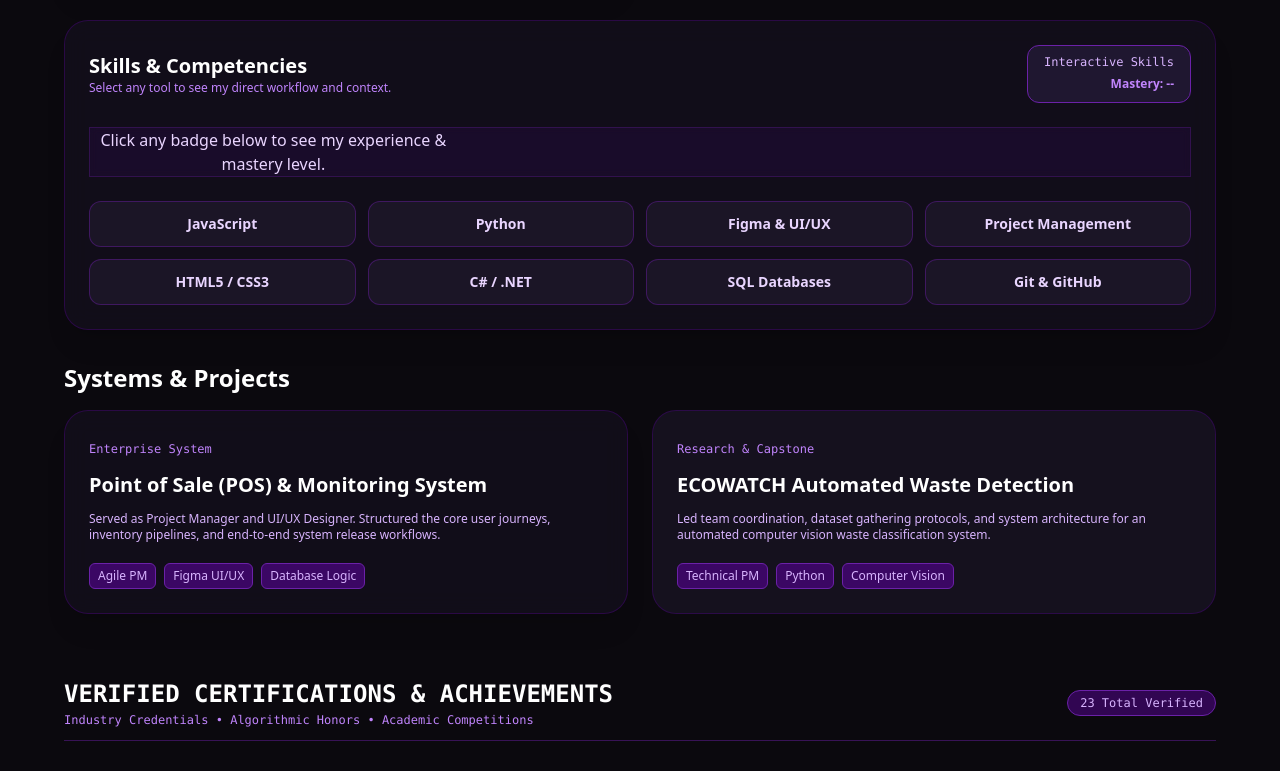
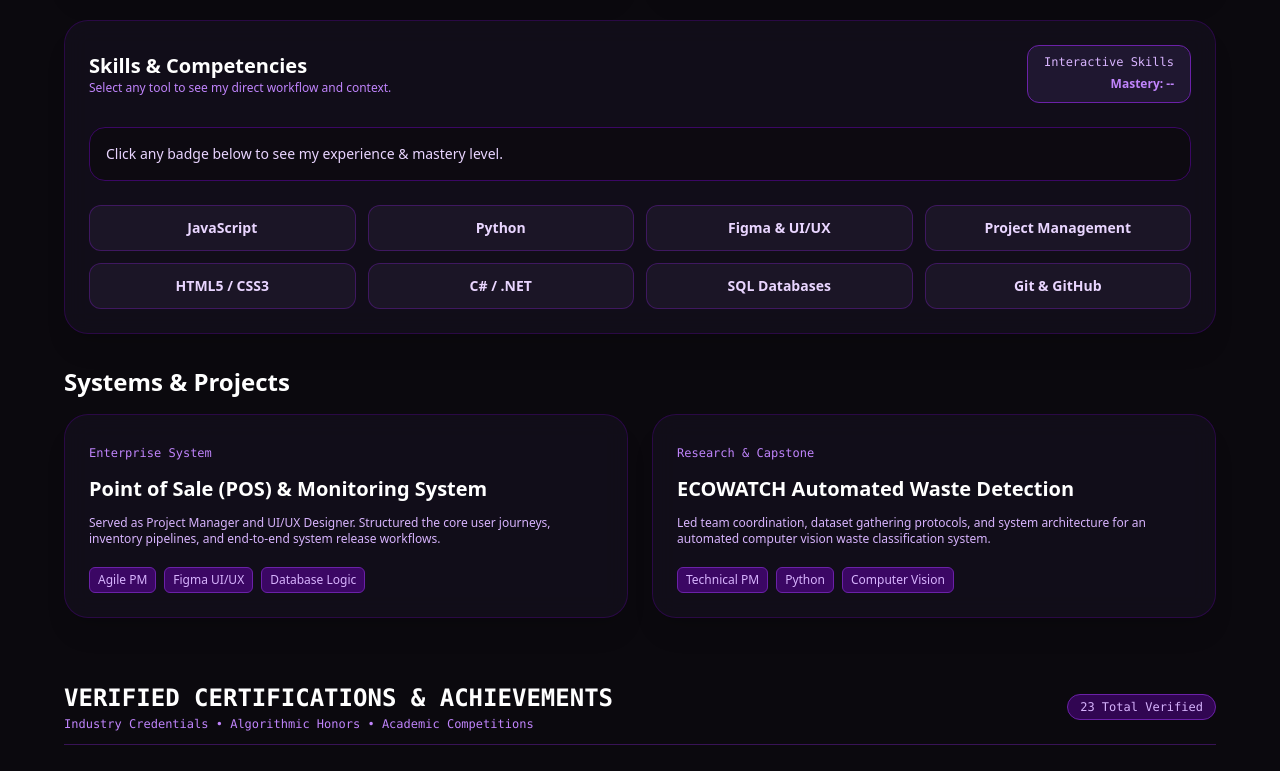
Before and after one commit to kashumadesu/Portfolio, a Next.js app: page / in a window 1280 px wide. Shown: the part 1400-2171 px from the top of the page. Built offline with nearby package versions, Linux system fonts and the light colour scheme; no server answers.

Commit message:
fix: restore sticky navbar and replace footer with interactive contact modal

```diff
--- a/pages/index.js
+++ b/pages/index.js
@@ -7,50 +7,90 @@ import WaveBackground from "../components/WaveBackground";
 
 export default function Home() {
   const [isDrawerOpen, setIsDrawerOpen] = useState(false);
+  const [isContactOpen, setIsContactOpen] = useState(false);
 
   const [selectedSkill, setSelectedSkill] = useState({
     name: "Interactive Skills",
     desc: "Click any badge below to see my experience & mastery level.",
-    mastery: "--"
+    mastery: "--",
   });
 
   const skills = [
-    { name: "JavaScript", key: "JS", mastery: "9/10", desc: "Core language used across front-end web apps and dynamic UI logic since SHS." },
-    { name: "Python", key: "PY", mastery: "7.5/10", desc: "Used for Tkinter desktop GUIs, data manipulation, and capstone detection models." },
-    { name: "Figma & UI/UX", key: "FIG", mastery: "9/10", desc: "Design systems, wireframes, and responsive component prototyping." },
-    { name: "Project Management", key: "PM", mastery: "9/10", desc: "Agile delivery, scoping technical requirements, and cross-functional leadership." },
-    { name: "HTML5 / CSS3", key: "HTML", mastery: "9/10", desc: "Semantic structural layouts with responsive styling and custom theming." },
-    { name: "C# / .NET", key: "C#", mastery: "7/10", desc: "Object-oriented system engineering and structured logic implementation." },
-    { name: "SQL Databases", key: "SQL", mastery: "7/10", desc: "Relational database schema modeling, queries, and inventory tracking." },
-    { name: "Git & GitHub", key: "GIT", mastery: "9/10", desc: "Version control workflows, commit pipelines, and team collaboration." },
+    {
+      name: "JavaScript",
+      key: "JS",
+      mastery: "9/10",
+      desc: "Core language used across front-end web apps and dynamic UI logic since SHS.",
+    },
+    {
+      name: "Python",
+      key: "PY",
+      mastery: "7.5/10",
+      desc: "Used for Tkinter desktop GUIs, data manipulation, and capstone detection models.",
+    },
+    {
+      name: "Figma & UI/UX",
+      key: "FIG",
+      mastery: "9/10",
+      desc: "Design systems, wireframes, and responsive component prototyping.",
+    },
+    {
+      name: "Project Management",
+      key: "PM",
+      mastery: "9/10",
+      desc: "Agile delivery, scoping technical requirements, and cross-functional leadership.",
+    },
+    {
+      name: "HTML5 / CSS3",
+      key: "HTML",
+      mastery: "9/10",
+      desc: "Semantic structural layouts with responsive styling and custom theming.",
+    },
+    {
+      name: "C# / .NET",
+      key: "C#",
+      mastery: "7/10",
+      desc: "Object-oriented system engineering and structured logic implementation.",
+    },
+    {
+      name: "SQL Databases",
+      key: "SQL",
+      mastery: "7/10",
+      desc: "Relational database schema modeling, queries, and inventory tracking.",
+    },
+    {
+      name: "Git & GitHub",
+      key: "GIT",
+      mastery: "9/10",
+      desc: "Version control workflows, commit pipelines, and team collaboration.",
+    },
   ];
 
   return (
-        <div className="relative min-h-screen bg-[#0B090E] text-[#E9D5FF] overflow-x-hidden">
+    <div className="relative min-h-screen bg-[#0B090E] text-[#E9D5FF]">
       {/* 1. Global Full-Screen Background Wave */}
       <div className="fixed inset-0 pointer-events-none z-0">
         <WaveBackground />
       </div>
 
-          {/* 2. Navbar on top */}
-          <div className="relative z-20">
-            <Navbar />
+      {/* 2. Sticky Navbar */}
+      <div className="sticky top-0 z-40">
+        <Navbar onOpenContact={() => setIsContactOpen(true)} />
       </div>
 
       {/* 3. Main Content on top of background */}
       <main className="relative z-10 px-4 py-8 md:px-12 md:py-16 font-sans">
         <div className="max-w-6xl mx-auto space-y-8">
-
           {/* 1. HERO / LANDING SECTION */}
-          <header id="home" className="bg-[#15111E]/30 backdrop-blur-sm border border-purple-500/30 rounded-3xl p-6 md:p-10 scroll-mt-24 shadow-2xl">
+          <header
+            id="home"
+            className="bg-[#15111E]/30 backdrop-blur-sm border border-purple-500/30 rounded-3xl p-6 md:p-10 scroll-mt-24 shadow-2xl"
+          >
             <div className="grid grid-cols-1 lg:grid-cols-12 gap-8 lg:gap-12 items-stretch">
-
               {/* Left Column: Full-Height Flex Container with Bottom-Locked Stats */}
               <div className="lg:col-span-7 flex flex-col justify-between py-1 space-y-6">
-
                 {/* Top Details & Content */}
                 <div className="space-y-6">
-
                   {/* Availability Badge */}
                   <div>
                     <span className="inline-flex items-center gap-2 px-3 py-1 bg-purple-950/90 text-purple-300 text-xs font-semibold rounded-full border border-purple-800/80 shadow-sm">
@@ -145,7 +185,6 @@ export default function Home() {
               {/* Right Column: Interactive Side-Slide Avatar Card */}
               <div className="lg:col-span-5 flex items-center justify-center">
                 <div className="relative w-full max-w-sm bg-[#110D1A]/40 backdrop-blur-sm border-2 border-purple-500/40 p-4 shadow-2xl space-y-4">
-
                   {/* Outer Corner Frame Brackets */}
                   <span className="!m-0 absolute top-0 left-0 w-3.5 h-3.5 border-t-2 border-l-2 border-purple-400 pointer-events-none z-30" />
                   <span className="!m-0 absolute top-0 right-0 w-3.5 h-3.5 border-t-2 border-r-2 border-purple-400 pointer-events-none z-30" />
@@ -191,9 +230,9 @@ export default function Home() {
                           alt="Michael April Secondary Profile"
                           className="w-full h-full object-cover object-center filter contrast-110 brightness-95"
                           onError={(e) => {
-                            e.currentTarget.style.display = 'none';
+                            e.currentTarget.style.display = "none";
                             if (e.currentTarget.nextSibling) {
-                              e.currentTarget.nextSibling.style.display = 'flex';
+                              e.currentTarget.nextSibling.style.display = "flex";
                             }
                           }}
                         />
@@ -235,7 +274,7 @@ export default function Home() {
                         className="flex items-center justify-center gap-1 py-1.5 bg-[#1A1424] hover:bg-purple-900/60 border border-purple-900/80 text-purple-200 hover:text-white transition text-center"
                       >
                         <svg className="w-3.5 h-3.5 text-purple-400" fill="currentColor" viewBox="0 0 24 24">
-                          <path d="M19 0h-14c-2.761 0-5 2.239-5 5v14c0 2.761 2.239 5 5 5h14c2.762 0 5-2.239 5-5v-14c0-2.761-2.238-5-5-5zm-11 19h-3v-11h3v11zm-1.5-12.268c-.966 0-1.75-.79-1.75-1.764s.784-1.764 1.75-1.764 1.75.79 1.75 1.764-.783 1.764-1.75 1.764zm13.5 12.268h-3v-5.604c0-3.368-4-3.113-4 0v5.604h-3v-11h3v1.765c1.396-2.586 7-2.777 7 2.476v6.759z"/>
+                          <path d="M19 0h-14c-2.761 0-5 2.239-5 5v14c0 2.761 2.239 5 5 5h14c2.762 0 5-2.239 5-5v-14c0-2.761-2.238-5-5-5zm-11 19h-3v-11h3v11zm-1.5-12.268c-.966 0-1.75-.79-1.75-1.764s.784-1.764 1.75-1.764 1.75.79 1.75 1.764-.783 1.764-1.75 1.764zm13.5 12.268h-3v-5.604c0-3.368-4-3.113-4 0v5.604h-3v-11h3v1.765c1.396-2.586 7-2.777 7 2.476v6.759z" />
                         </svg>
                         <span>LinkedIn</span>
                       </a>
@@ -247,22 +286,23 @@ export default function Home() {
                         className="flex items-center justify-center gap-1 py-1.5 bg-[#1A1424] hover:bg-purple-900/60 border border-purple-900/80 text-purple-200 hover:text-white transition text-center"
                       >
                         <svg className="w-3.5 h-3.5 text-purple-400" fill="currentColor" viewBox="0 0 24 24">
-                          <path fillRule="evenodd" clipRule="evenodd" d="M12 2C6.477 2 2 6.484 2 12.017c0 4.425 2.865 8.18 6.839 9.504.5.092.682-.217.682-.483 0-.237-.008-.868-.013-1.703-2.782.605-3.369-1.343-3.369-1.343-.454-1.158-1.11-1.466-1.11-1.466-.908-.62.069-.608.069-.608 1.003.07 1.53 1.032 1.53 1.032.892 1.53 2.341 1.088 2.91.832.092-.647.35-1.088.636-1.338-2.22-.253-4.555-1.113-4.555-4.951 0-1.093.39-1.988 1.029-2.688-.103-.253-.446-1.272.098-2.65 0 0 .84-.27 2.75 1.026A9.564 9.564 0 0112 6.844c.85.004 1.705.115 2.504.337 1.909-1.296 2.747-1.027 2.747-1.027.546 1.379.202 2.398.1 2.651.64.7 1.028 1.595 1.028 2.688 0 3.848-2.339 4.695-4.566 4.943.359.309.678.92.678 1.855 0 1.338-.012 2.419-.012 2.747 0 .268.18.58.688.482A10.019 10.019 0 0022 12.017C22 6.484 17.522 2 12 2z"/>
+                          <path
+                            fillRule="evenodd"
+                            clipRule="evenodd"
+                            d="M12 2C6.477 2 2 6.484 2 12.017c0 4.425 2.865 8.18 6.839 9.504.5.092.682-.217.682-.483 0-.237-.008-.868-.013-1.703-2.782.605-3.369-1.343-3.369-1.343-.454-1.158-1.11-1.466-1.11-1.466-.908-.62.069-.608.069-.608 1.003.07 1.53 1.032 1.53 1.032.892 1.53 2.341 1.088 2.91.832.092-.647.35-1.088.636-1.338-2.22-.253-4.555-1.113-4.555-4.951 0-1.093.39-1.988 1.029-2.688-.103-.253-.446-1.272.098-2.65 0 0 .84-.27 2.75 1.026A9.564 9.564 0 0112 6.844c.85.004 1.705.115 2.504.337 1.909-1.296 2.747-1.027 2.747-1.027.546 1.379.202 2.398.1 2.651.64.7 1.028 1.595 1.028 2.688 0 3.848-2.339 4.695-4.566 4.943.359.309.678.92.678 1.855 0 1.338-.012 2.419-.012 2.747 0 .268.18.58.688.482A10.019 10.019 0 0022 12.017C22 6.484 17.522 2 12 2z"
+                          />
                         </svg>
                         <span>GitHub</span>
                       </a>
                     </div>
                   </div>
-
                 </div>
               </div>
-
             </div>
           </header>
 
           {/* 2. BENTO ROW: TIMELINE & ACHIEVEMENTS */}
           <div id="about" className="grid grid-cols-1 md:grid-cols-2 gap-8 items-stretch scroll-mt-24">
-
             {/* Left Column: Journey & Timeline */}
             <section className="bg-[#15111E]/70 backdrop-blur-md border border-purple-950/60 rounded-3xl p-6 flex flex-col justify-between space-y-4 shadow-xl">
               <div className="flex items-center justify-between pb-2 border-b border-purple-900/40">
@@ -274,7 +314,6 @@ export default function Home() {
 
               {/* Connected Timeline Nodes */}
               <div className="relative pl-6 space-y-6 before:absolute before:left-2 before:top-2 before:bottom-2 before:w-[2px] before:bg-gradient-to-b before:from-purple-500 before:via-purple-800 before:to-purple-950">
-
                 {/* 1. Present */}
                 <div className="relative group">
                   <span className="absolute -left-[21px] top-1.5 w-2.5 h-2.5 rounded-full bg-purple-400 ring-4 ring-[#15111E] group-hover:scale-125 transition-transform" />
@@ -338,7 +377,6 @@ export default function Home() {
                     Deep dive into modern JavaScript, semantic HTML5/CSS3 layouts, and component-driven UI architecture.
                   </p>
                 </div>
-
               </div>
 
               {/* Bottom Footer Info */}
@@ -351,8 +389,8 @@ export default function Home() {
               </div>
             </section>
 
-            {/* Right Column: Scrollable Key Milestones & Verified Certs (Height-Matched) */}
-            <section className="bg-[#15111E] border border-purple-950/60 rounded-3xl p-6 flex flex-col justify-between space-y-4">
+            {/* Right Column: Scrollable Key Milestones & Verified Certs */}
+            <section className="bg-[#15111E]/70 backdrop-blur-md border border-purple-950/60 rounded-3xl p-6 flex flex-col justify-between space-y-4 shadow-xl">
               <div className="flex items-center justify-between pb-2 border-b border-purple-900/40">
                 <h2 className="text-xl font-bold text-white flex items-center gap-2">
                   Certifications &amp; Milestones
@@ -365,9 +403,8 @@ export default function Home() {
                 </a>
               </div>
 
-              {/* Scrollable List Box (Locked to 380px to perfectly match Left Column height) */}
+              {/* Scrollable List Box */}
               <div className="h-[380px] overflow-y-auto space-y-2.5 pr-2 scrollbar-thin scrollbar-thumb-purple-700 scrollbar-track-[#0B090E]">
-
                 {/* 1. CPI OPEN Module 1 */}
                 <div className="p-3 bg-[#1C1628] rounded-xl border border-purple-900/40 hover:border-purple-600 transition flex items-center justify-between gap-2">
                   <div>
@@ -556,7 +593,6 @@ export default function Home() {
                   </div>
                   <span className="text-[10px] font-mono text-purple-400/80 shrink-0">Oct 2024</span>
                 </div>
-
               </div>
 
               {/* Bottom Footer Info */}
@@ -571,7 +607,7 @@ export default function Home() {
           <section id="skills" className="bg-[#15111E]/70 backdrop-blur-md border border-purple-950/60 rounded-3xl p-6 space-y-6 scroll-mt-24 shadow-xl">
             <div className="flex flex-col md:flex-row justify-between md:items-center gap-2">
               <div>
-                <h2 className="text-xl font-bold text-white"> Skills & Competencies</h2>
+                <h2 className="text-xl font-bold text-white"> Skills &amp; Competencies</h2>
                 <p className="text-xs text-purple-400">Select any tool to see my direct workflow and context.</p>
               </div>
               <div className="bg-[#1F1730] px-4 py-2 rounded-xl border border-purple-800 text-right">
@@ -580,7 +616,7 @@ export default function Home() {
               </div>
             </div>
 
-            <div className="grid grid-cols-3 border border-purple-900/40 bg-purple-950/20 backdrop-blur-sm text-center divide-x divide-purple-900/40">
+            <div className="p-4 bg-[#0B090E]/60 rounded-2xl border border-purple-950 text-sm text-purple-200">
               {selectedSkill.desc}
             </div>
 
@@ -599,11 +635,11 @@ export default function Home() {
 
           {/* 4. FEATURED SYSTEMS & PROJECTS */}
           <section id="projects" className="space-y-4 scroll-mt-24">
-            <h2 className="text-2xl font-bold text-white"> Systems & Projects</h2>
+            <h2 className="text-2xl font-bold text-white"> Systems &amp; Projects</h2>
             <div className="grid grid-cols-1 md:grid-cols-2 gap-6">
               <div className="bg-[#15111E]/70 backdrop-blur-md border border-purple-950/60 rounded-3xl p-6 space-y-3 shadow-xl">
                 <span className="text-xs font-mono text-purple-400">Enterprise System</span>
-                <h3 className="text-xl font-bold text-white">Point of Sale (POS) & Monitoring System</h3>
+                <h3 className="text-xl font-bold text-white">Point of Sale (POS) &amp; Monitoring System</h3>
                 <p className="text-xs text-purple-300">
                   Served as Project Manager and UI/UX Designer. Structured the core user journeys, inventory pipelines, and end-to-end system release workflows.
                 </p>
@@ -614,8 +650,8 @@ export default function Home() {
                 </div>
               </div>
 
-              <div className="bg-[#15111E] border border-purple-950/60 rounded-3xl p-6 space-y-3">
-                <span className="text-xs font-mono text-purple-400">Research & Capstone</span>
+              <div className="bg-[#15111E]/70 backdrop-blur-md border border-purple-950/60 rounded-3xl p-6 space-y-3 shadow-xl">
+                <span className="text-xs font-mono text-purple-400">Research &amp; Capstone</span>
                 <h3 className="text-xl font-bold text-white">ECOWATCH Automated Waste Detection</h3>
                 <p className="text-xs text-purple-300">
                   Led team coordination, dataset gathering protocols, and system architecture for an automated computer vision waste classification system.
@@ -629,33 +665,83 @@ export default function Home() {
             </div>
           </section>
 
-
           {/* 5. VERIFIED CERTIFICATIONS & CREDENTIALS */}
           <Certifications />
 
           {/* 6. GITHUB ACTIVITY GRAPH */}
           <GithubGraph />
+        </div>
+      </main>
 
-          {/* 7. PUBLIC CONTACT FOOTER */}
-          <footer id="contact" className="bg-[#15111E]/70 backdrop-blur-md border border-purple-950/60 rounded-3xl p-8 text-center space-y-4 scroll-mt-24 shadow-xl">
-            <h2 className="text-2xl font-bold text-white">Let&apos;s Connect</h2>
-            <p className="text-sm text-purple-300 max-w-md mx-auto">
-              Available for Technical Project Management, Associate PM, and Front-End leadership roles.
+      {/* 4. Contact Pop-up Modal */}
+      {isContactOpen && (
+        <div className="fixed inset-0 z-50 flex items-center justify-center p-4 bg-black/75 backdrop-blur-md animate-in fade-in duration-200">
+          <div className="relative w-full max-w-md bg-[#15111E]/95 border border-purple-500/50 rounded-3xl p-6 shadow-2xl space-y-5">
+            {/* Close Button */}
+            <button
+              onClick={() => setIsContactOpen(false)}
+              className="absolute top-4 right-4 text-purple-400 hover:text-white font-mono text-xs px-2 py-1 bg-[#0B090E] border border-purple-900/60 rounded-lg transition"
+              aria-label="Close Contact Modal"
+            >
+              ✕
+            </button>
+
+            {/* Modal Header */}
+            <div>
+              <h3 className="text-xl font-bold text-white">Let&apos;s Connect</h3>
+              <p className="text-xs font-mono text-purple-300 mt-1">
+                Reach out directly or check out my profiles.
               </p>
-            <div className="flex justify-center gap-4 pt-2">
+            </div>
+
+            {/* Links List */}
+            <div className="space-y-2.5 font-mono text-xs">
+              <a
+                href="mailto:michaelapril81416@gmail.com?subject=Inquiry%20via%20Portfolio"
+                className="flex items-center justify-between p-3 bg-[#1C1628] hover:bg-purple-900/50 border border-purple-900/60 hover:border-purple-400 text-purple-200 hover:text-white rounded-xl transition group"
+              >
+                <div className="flex items-center gap-2.5">
+                  <span className="w-2 h-2 rounded-full bg-emerald-400"></span>
+                  <span className="font-semibold">Email</span>
+                </div>
+                <span className="text-purple-400 group-hover:text-purple-200">
+                  michaelapril81416@gmail.com &rarr;
+                </span>
+              </a>
+
               <a
                 href="https://github.com/kashumadesu"
                 target="_blank"
                 rel="noreferrer"
-                className="px-6 py-2 bg-purple-600 hover:bg-purple-700 text-white font-semibold rounded-xl text-sm transition"
+                className="flex items-center justify-between p-3 bg-[#1C1628] hover:bg-purple-900/50 border border-purple-900/60 hover:border-purple-400 text-purple-200 hover:text-white rounded-xl transition group"
               >
-                GitHub / kashumadesu
+                <span className="font-semibold">GitHub</span>
+                <span className="text-purple-400 group-hover:text-purple-200">@kashumadesu &rarr;</span>
+              </a>
+
+              <a
+                href="https://linkedin.com"
+                target="_blank"
+                rel="noreferrer"
+                className="flex items-center justify-between p-3 bg-[#1C1628] hover:bg-purple-900/50 border border-purple-900/60 hover:border-purple-400 text-purple-200 hover:text-white rounded-xl transition group"
+              >
+                <span className="font-semibold">LinkedIn</span>
+                <span className="text-purple-400 group-hover:text-purple-200">Connect &rarr;</span>
+              </a>
+
+              <a
+                href="/resume.pdf"
+                download="Michael_Boquiron_CV.pdf"
+                className="flex items-center justify-between p-3 bg-purple-950/60 hover:bg-purple-900/70 border border-purple-700 hover:border-purple-400 text-purple-100 rounded-xl transition group"
+              >
+                <span className="font-semibold">Download Resume / CV</span>
+                <span className="text-purple-300 group-hover:text-white">PDF &darr;</span>
               </a>
             </div>
-          </footer>
+          </div>
+        </div>
+      )}
 
-        </div>
-      </main>
       {/* Floating Interactive Chat Assistant */}
       <ChatBot />
     </div>
```
Lines whose indentation alone changed are shown as unchanged.
